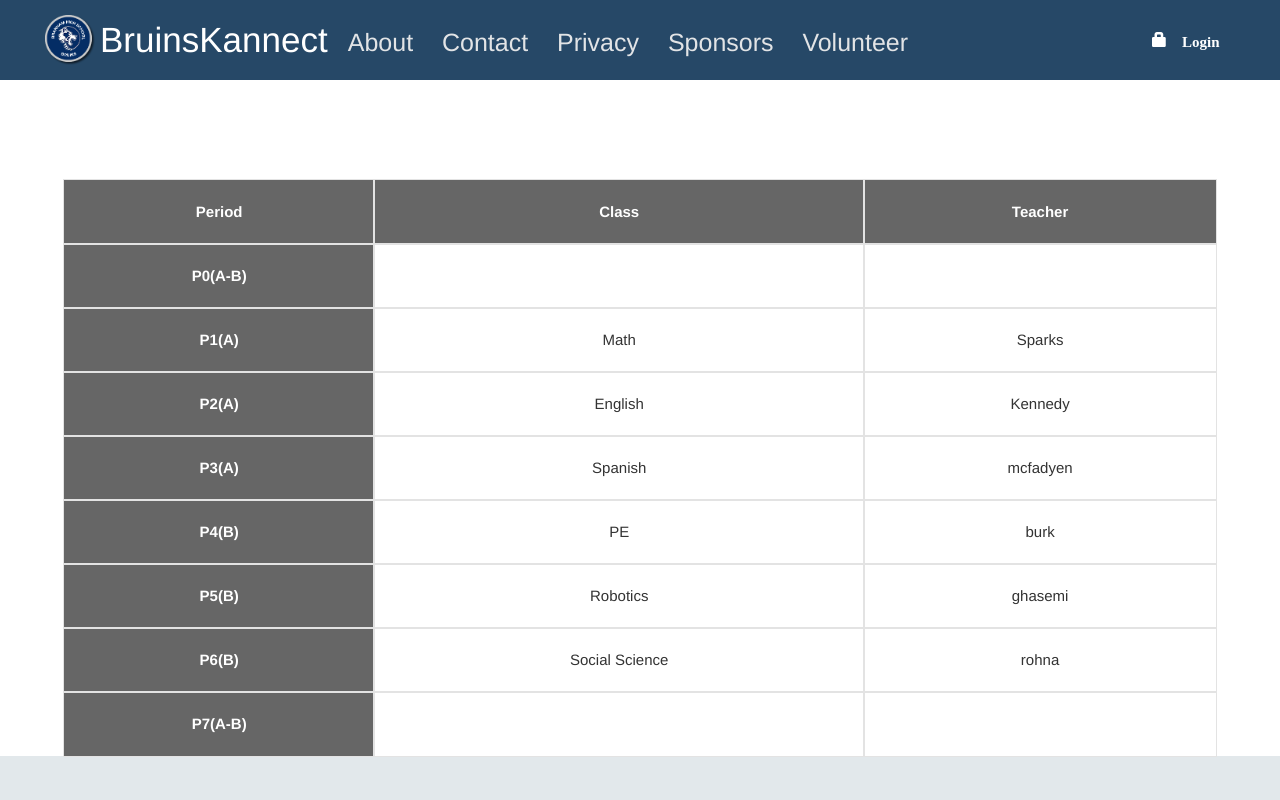
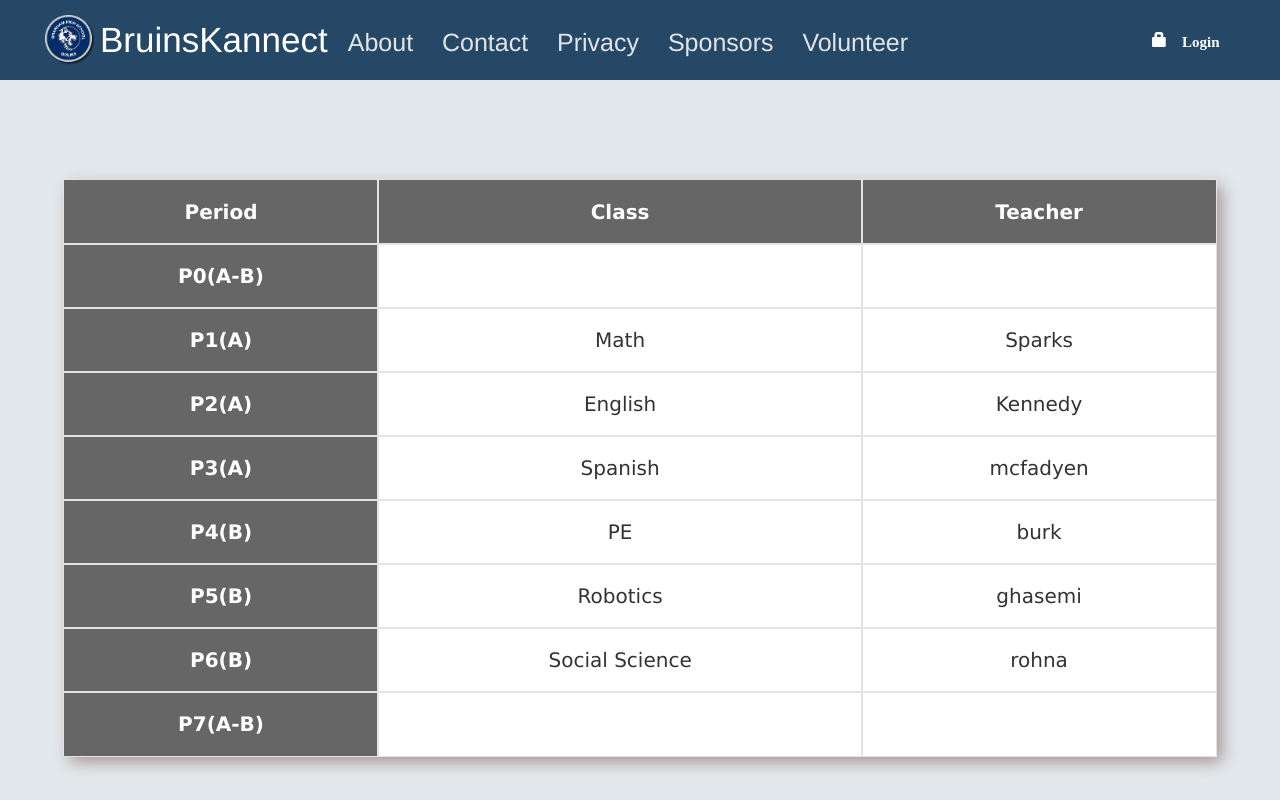
Before and after one commit to BanerjeeVikrant/bruinskave, a PHP site: page /timetable.php in a window 1280 px wide. Run offline with PHP 8.4, Linux system fonts and the light colour scheme; some libraries are stand-ins or nearby versions.

Commit message:
modified

```diff
--- a/timetable.php
+++ b/timetable.php
@@ -21,45 +21,49 @@ $teacher5 = "ghasemi";
 $teacher6 = "rohna";
 $teacher7 = "";
 ?>
-<!doctype html>
-<html>
-<head>
+
     <title>Timetable</title>
     <style type="text/css">
+	table{
+		box-shadow: 6px 6px 15px #A79696;
+	}
 
-    th,td
-    {
-        margin: 0;
+    th,td{
         text-align: center;
         border-collapse: collapse;
         outline: 1px solid #e3e3e3;
-		font-size: 15px;
+		font-size: 20px;
+        font-family: verdana;
     }
 
-    td
-    {
+    td{
         padding: 5px 10px;
 		height: calc(80vh / 10);
+		background: white;
     }
 
-    th
-    {
+    th{
         background: #666;
         color: white;
         padding: 5px 10px;
 		height: calc(80vh / 10);
     }
 
-    td:hover
-    {
+    td:hover{
         cursor: pointer;
         background: #666;
         color: white;
     }
+	.table_holder{
+		background: #e2e8eb;
+		padding-top: calc(((100vh - 80vh)/2));
+	}
+
     </style>
 
 </head>
 <body>
+<div class = "table_holder">
 	<table width="90%" align="center" >
 		<div id="head_nav">
 		<tr>
@@ -122,5 +126,6 @@ $teacher7 = "";
 			</div>
 		</tr>
 	</table>
+</div>
 </body>
 </html>
```
Also changed, not shown: classroom.php (added, +30 -0 lines), php/profile.php (+16 -12 lines). Lines whose indentation alone changed are shown as unchanged.
